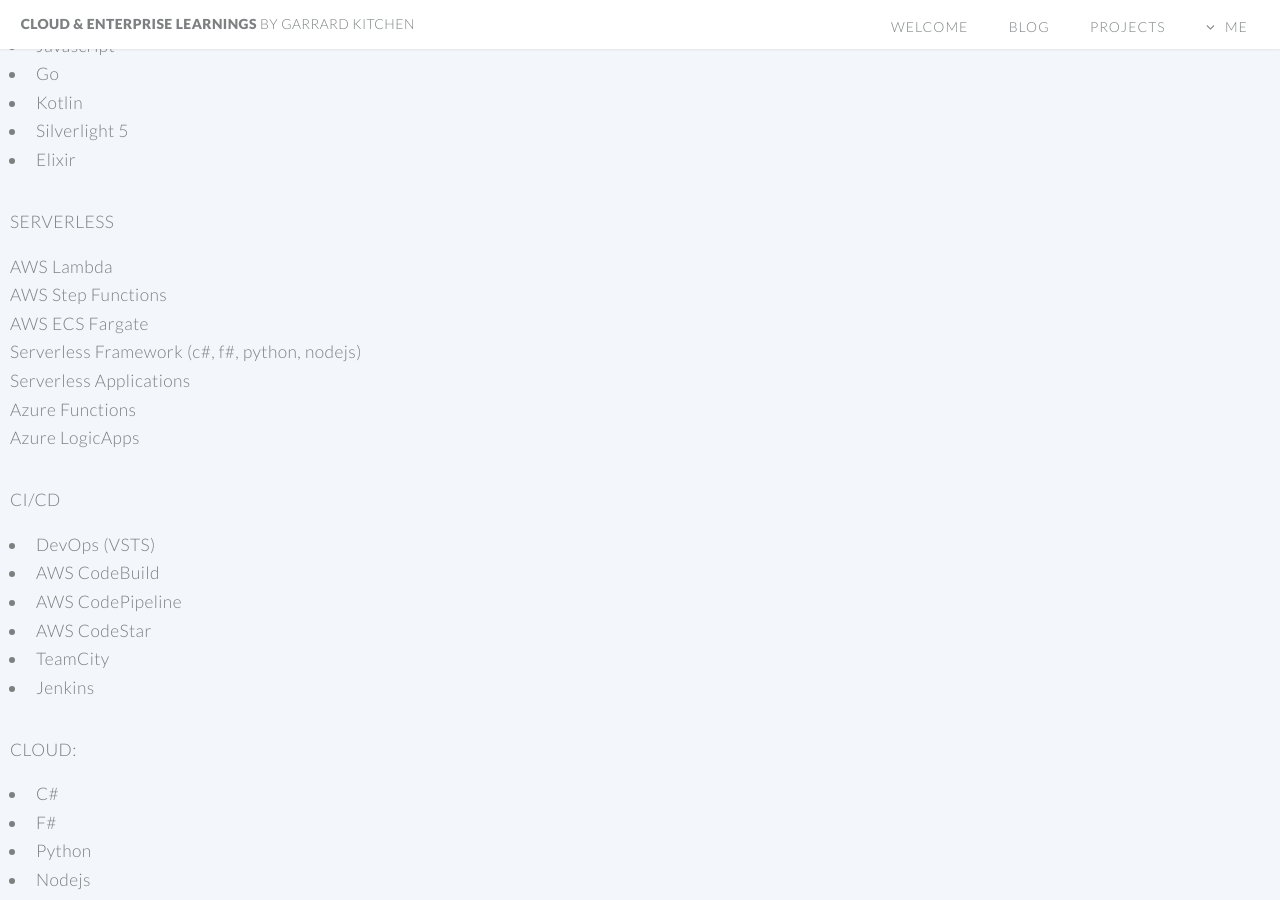
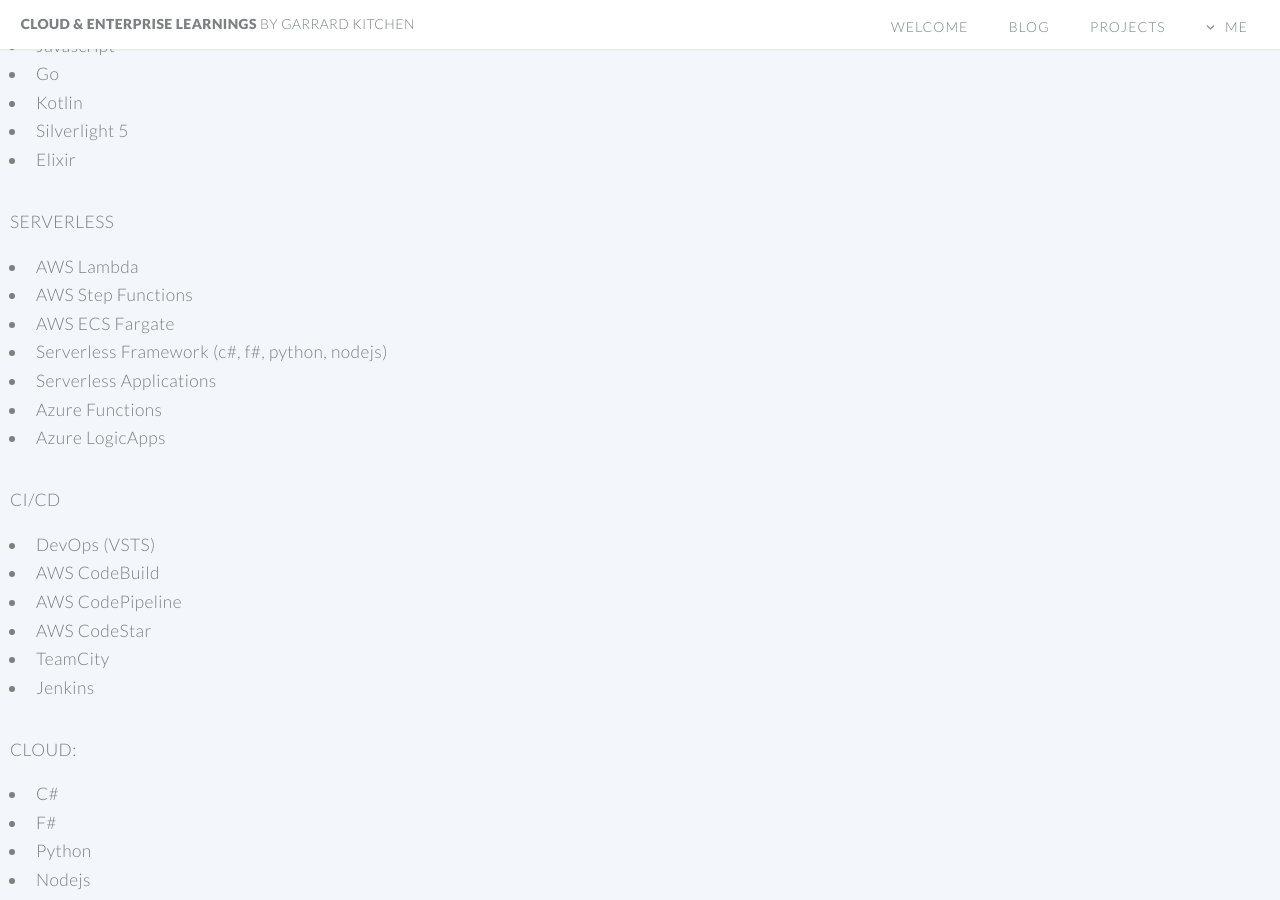
Before and after one commit to garrardkitchen/garrardkitchen-old.github.io, a Jekyll site: the page built from mytech.md, in a window 1280 px wide and 900 px high, scrolled down 1241 px. Built offline with Jekyll 4.4.1, drawn with Linux system fonts in a browser that asks for light colours.

Commit message:
Corrected formatting

```diff
--- a/mytech.md
+++ b/mytech.md
@@ -48,6 +48,8 @@
 - Elixir
 
 #### Serverless
+
+{: .list .default}
 
 - AWS Lambda
 - AWS Step Functions
```
